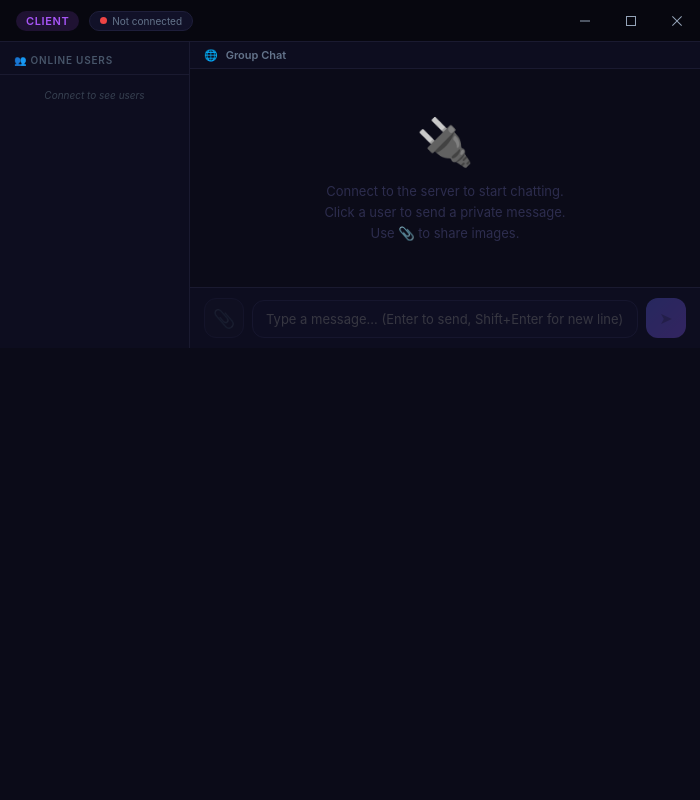
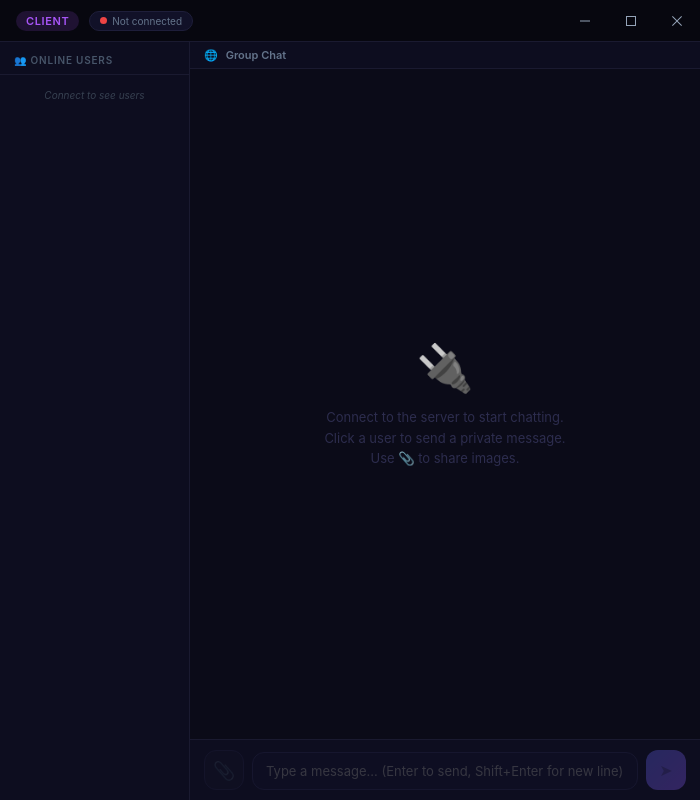
Before and after one commit to ajeyverma/ChatSys, an Electron app: page renderer/client.html in a window 700 px wide. Drawn offline with Linux system fonts and the light colour scheme; no server answers.

Commit message:
initial version complete

```diff
--- a/renderer/client.html
+++ b/renderer/client.html
@@ -139,11 +139,19 @@
         }
 
         /* ─── App Layout ──────────────────────────────────────── */
+        .layout {
+            flex: 1;
+            display: flex;
+            flex-direction: column;
+            overflow: hidden;
+        }
+
         .app-layout {
             flex: 1;
             display: grid;
             grid-template-columns: 190px 1fr;
             overflow: hidden;
+            height: 100%;
         }
 
         /* ─── Users Sidebar ───────────────────────────────────── */
@@ -242,6 +250,7 @@
             display: flex;
             flex-direction: column;
             overflow: hidden;
+            flex: 1;
         }
 
         .mode-bar {
```
Also changed, not shown: renderer/backup.html (+2 -1 lines), renderer/primary.html (+2 -0 lines).
